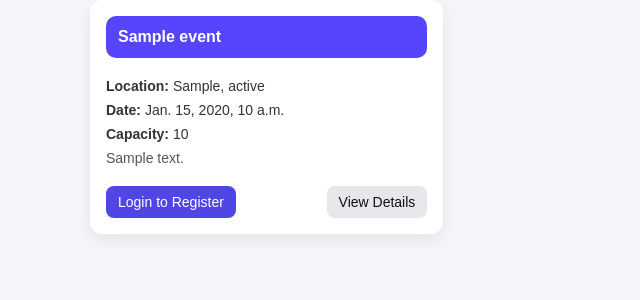
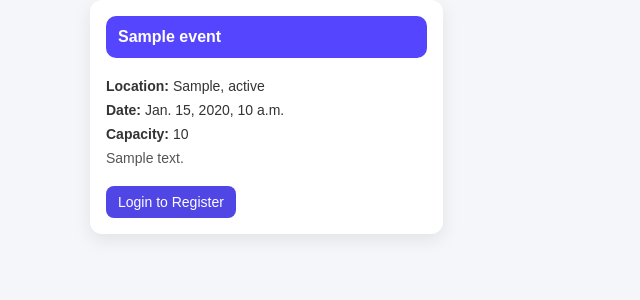
Before and after one commit to nancydej/RecruiterSystem, a Django app: page /home/ in a window 1280 px wide. Shown: the part 262-562 px from the top of the page, without its empty margins (0-640 px from the left). Run offline with Django 5.2, Linux system fonts and the light colour scheme; tables that the repository leaves empty hold one stand-in row (values such as "Sample post").

Commit message:
Updating home.html

```diff
--- a/templates/home.html
+++ b/templates/home.html
@@ -17,10 +17,7 @@
             color: #333;
         }
 
-        /* =========================
-           NAVBAR
-        ========================= */
-
+        /* NAVBAR */
         .navbar {
             display: flex;
             justify-content: space-between;
@@ -51,19 +48,12 @@
             opacity: 0.8;
         }
 
-        /* =========================
-           PAGE CONTAINER
-        ========================= */
-
+        /* PAGE */
         .page-container {
             max-width: 1100px;
             margin: 0 auto;
             padding: 20px;
         }
-
-        /* =========================
-           HERO
-        ========================= */
 
         .hero {
             text-align: center;
@@ -79,20 +69,14 @@
             color: #666;
         }
 
-        /* =========================
-           GRID
-        ========================= */
-
+        /* GRID */
         .grid {
             display: grid;
             grid-template-columns: repeat(auto-fill, minmax(280px, 1fr));
             gap: 20px;
         }
 
-        /* =========================
-           CARD
-        ========================= */
-
+        /* CARD */
         .card {
             background: white;
             border-radius: 12px;
@@ -108,10 +92,7 @@
             transform: translateY(-3px);
         }
 
-        /* =========================
-           BANNER
-        ========================= */
-
+        /* BANNER */
         .card-banner {
             background: #5545FE;
             color: white;
@@ -125,10 +106,7 @@
             margin: 0;
         }
 
-        /* =========================
-           INFO
-        ========================= */
-
+        /* INFO */
         .event-info p {
             margin: 8px 0;
             font-size: 14px;
@@ -140,10 +118,7 @@
             font-size: 13px;
         }
 
-        /* =========================
-           ACTIONS
-        ========================= */
-
+        /* ACTIONS */
         .event-actions {
             margin-top: 12px;
             display: flex;
@@ -169,15 +144,7 @@
             color: white;
         }
 
-        .btn.view {
-            background: #e5e7eb;
-            color: #111;
-        }
-
-        /* =========================
-           EMPTY STATE
-        ========================= */
-
+        /* EMPTY */
         .empty-state {
             text-align: center;
             padding: 60px 20px;
@@ -192,7 +159,6 @@
 
 <body>
 
-<!-- NAVBAR -->
 <nav class="navbar">
     <div class="logo">Recruiter System</div>
 
@@ -205,13 +171,11 @@
 
 <div class="page-container">
 
-    <!-- HERO -->
     <header class="hero">
         <h1>Upcoming Recruitment Events</h1>
         <p>Discover, register, and manage your participation in events</p>
     </header>
 
-    <!-- EVENTS -->
     <section>
 
         {% if events %}
@@ -247,10 +211,6 @@
                             </a>
                         {% endif %}
 
-                <a href="{% url 'event_detail' event.event_id %}" class="btn view">
-                    View Details
-                </a>
-
                     </div>
 
                 </div>
```
Lines whose indentation alone changed are shown as unchanged.
